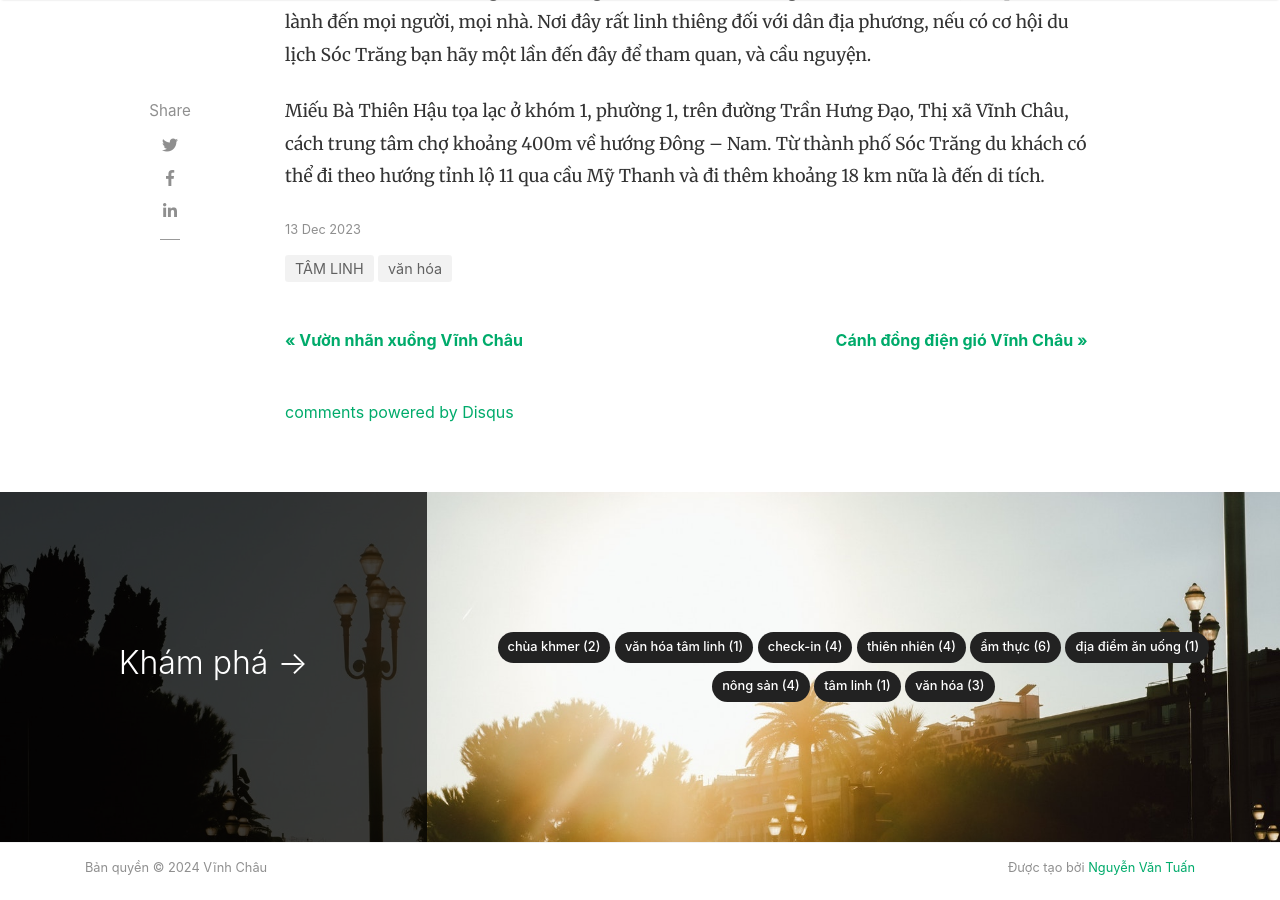
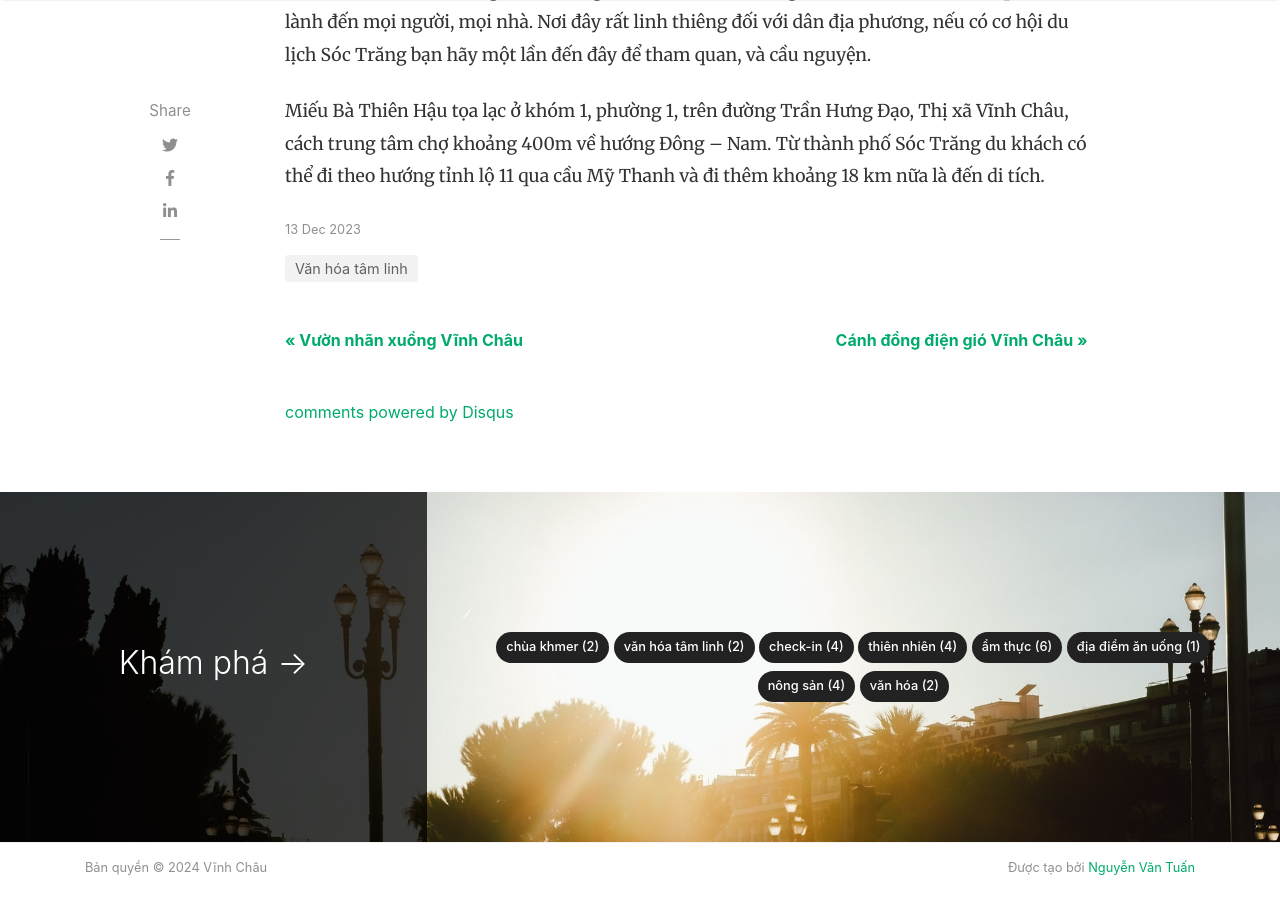
Before and after one commit to txvinhchau/txvinhchau.github.io, a Jekyll site: the page built from _posts/2023-12-13-thien-hau-co-mieu.md, in a window 1280 px wide and 900 px high, scrolled down 1310 px. Built offline with Jekyll 4.4.1, drawn with Linux system fonts in a browser that asks for light colours; nearby versions of some CDN libraries; comment, search, counter and statistics services are not loaded.

Commit message:
Update 2023-12-13-thien-hau-co-mieu.md

```diff
--- a/_posts/2023-12-13-thien-hau-co-mieu.md
+++ b/_posts/2023-12-13-thien-hau-co-mieu.md
@@ -2,7 +2,7 @@
 layout: post
 title: "Thiên Hậu cổ miếu"
 author: bt
-categories: [TÂM LINH, văn hóa]
+categories: [Văn hóa tâm linh]
 image: assets/images/spirituality/mieu-ba-thien-hau1.jpg
 toc: true
 beforetoc: "Ngoài những địa điểm tham quan du lịch thì bạn không thể nào bỏ qua các ngôi chùa, cổ miếu là nét văn hóa tâm linh đặc trưng của vùng đất Vĩnh Châu. Bạn sẽ được khám phá các kiến trúc tỉ mĩ, hiện đại, hoành tráng theo nhiều phong cách thiết kế khác nhau."
```
